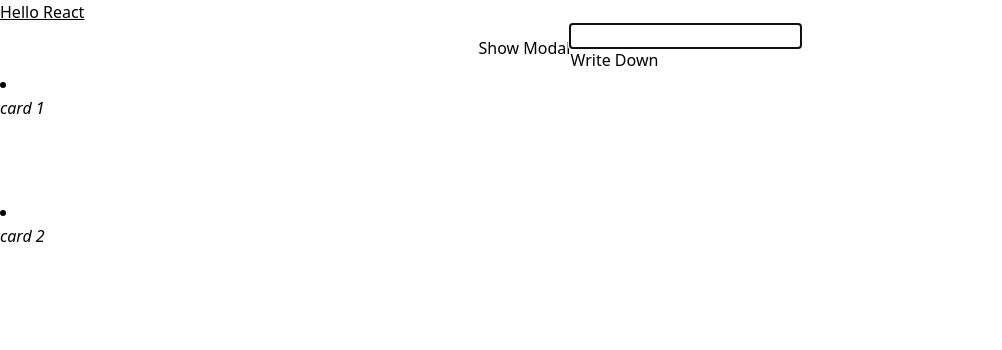
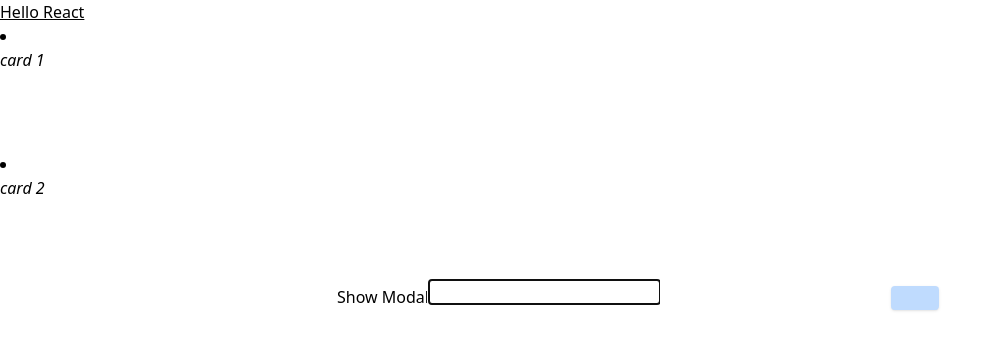
Before and after one commit to MaksPlan/todoList2024, a React (Vite) app: page / in a window 1280 px wide. Both pictures are taken after a click on the button "Show Modal". Shown: the top 350 px of the page, without its empty margins (0-1002 px from the left). Built offline with nearby package versions, Linux system fonts and the light colour scheme.

Commit message:
refactoring

```diff
--- a/src/components/InputField.tsx
+++ b/src/components/InputField.tsx
@@ -1,17 +1,22 @@
 import React, { useState } from 'react';
+import ButtonAction from './ButtonAction';
 
 const InputField = () => {
-    const [inputState, setInputState] = useState<string>('Write Down')
+    const [taskNameState, setTaskNameState] = useState<string>('Task Name');
+    const [taskDescrpt, setTaskDescrpt] = useState<string>('Description')
     return (
         <div>
  <input autoFocus onChange={
-        (e) => setInputState(e.target.value)
-
-        } />
-
-      <p>
-        {inputState}
-      </p>
+        (e) => setTaskNameState(e.target.value)
+} />
+        <input onChange={
+        (e) => setTaskDescrpt(e.target.value)
+}
+/>
+            <ButtonAction type={'save'} card={{
+                name: taskNameState,
+                id: Math.random(),
+            }} />
         </div>
 
     );
--- a/src/components/MainPage.tsx
+++ b/src/components/MainPage.tsx
@@ -2,9 +2,7 @@ import { useEffect, useState } from "react";
 import  data, { IData } from "../mock/data";
 import Card from "../entities/Card";
 import './main.css';
-import { getCardList } from "../store/cardListSlice";
 import Modal from "./Modal";
-import ButtonAction from "./ButtonAction";
 
 
 const MainPage = () => {
@@ -16,23 +14,22 @@ const MainPage = () => {
         setCardListState(data)
     }, [])
 
+   const cardList = cardListState.length > 0 ?  cardListState.map((cardData: IData) => {
+        return cardData.id ?
+        <Card cardData={cardData} />
+         : <p>
+            'error: cardData is undefiend';
+          </p>
+    }) : 'Empty List'
+
     return <div className="container mx-auto">
               <h1 className="underline">Hello React</h1>
-              <Modal/>
-              {/* Only adding button */}
-              {/* <ButtonAction name={""} id={0} />  */}
+             { cardList }
+              <Modal />
+              {/* Modal create Task */}
+
               <div>
-               {
-                cardListState.map((cardData: IData) => {
-                    return cardData.id ?
-                    <Card cardData={cardData} />
-                     : <p>
-                        'error: cardData is undefiend';
-                      </p>
-                }
 
-            )
-               }
               </div>
 
     </div>
```
Also changed, not shown: src/App.tsx (+2 -6 lines), src/components/ButtonAction.tsx (+12 -7 lines).
